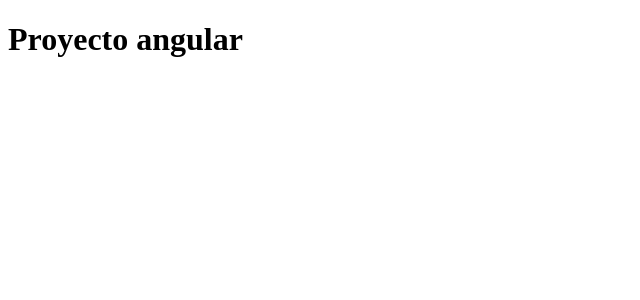
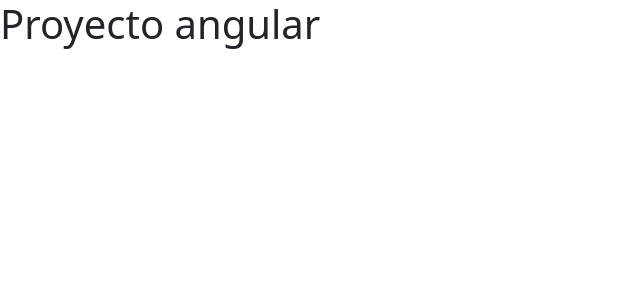
Before and after one commit to JuanPabaz/concesionario-front, an Angular app: page / in a window 1280 px wide. Shown: the top 300 px of the page, without its empty margins (0-640 px from the left). Built offline with nearby package versions, Linux system fonts and the light colour scheme.

Commit message:
feat: add and implement bootstraop and fontawesome

```diff
--- a/package.json
+++ b/package.json
@@ -18,6 +18,8 @@
     "@angular/platform-browser": "^19.0.0",
     "@angular/platform-browser-dynamic": "^19.0.0",
     "@angular/router": "^19.0.0",
+    "@fortawesome/angular-fontawesome": "^1.0.0",
+    "@fortawesome/fontawesome-free": "^6.7.1",
     "bootstrap": "^5.3.3",
     "rxjs": "~7.8.0",
     "tslib": "^2.3.0",
--- a/src/styles.css
+++ b/src/styles.css
@@ -1 +1,2 @@
-/* You can add global styles to this file, and also import other style files */
+@import "bootstrap/dist/css/bootstrap.min.css";
+@import "@fortawesome/fontawesome-free/css/all.min.css";
```
Also changed, not shown: 1 other file (tests, documents, lock files or other folders).
